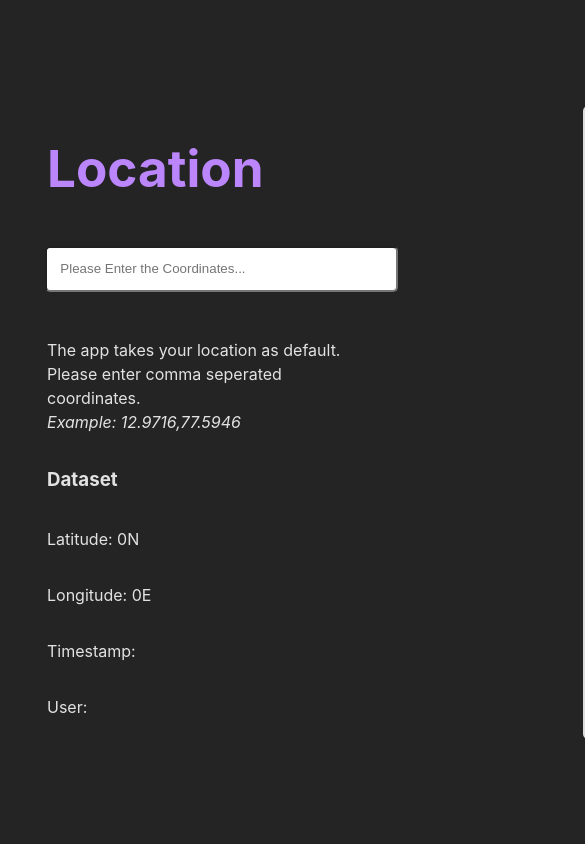
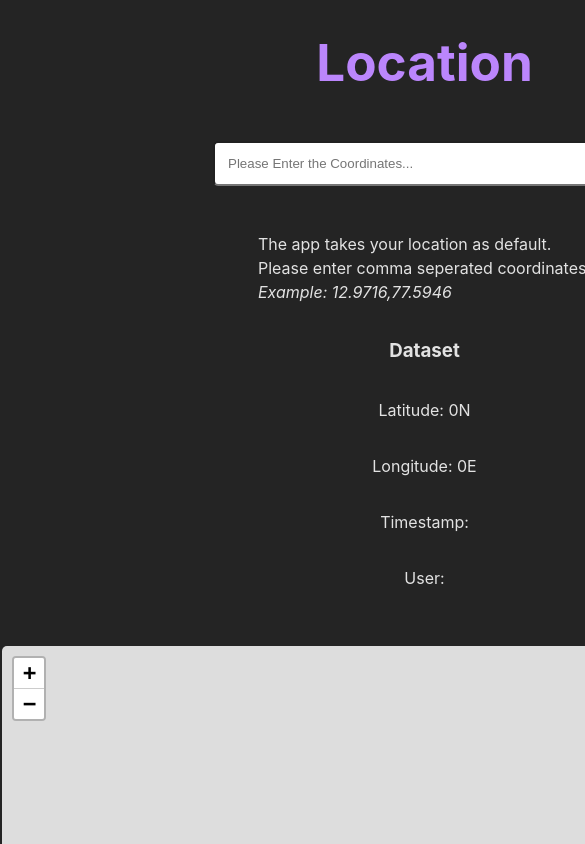
Before and after one commit to srivcodes/location, a React (Vite) app: page / in a window 390 px wide. Shown: the top 844 px of the page, 585 px wide, since content can reach past the window. Built offline with nearby package versions, Linux system fonts and the light colour scheme; no server answers.

Commit message:
feature: made the web-app responsive to multiple screen sizes

```diff
--- a/package.json
+++ b/package.json
@@ -1,16 +1,15 @@
 {
   "name": "location",
   "private": true,
-  "version": "0.0.0",
-  "type": "module",
+  "version": "1.0.0",
   "scripts": {
     "dev": "vite",
     "build": "vite build",
     "preview": "vite preview"
   },
   "dependencies": {
+    "@react-leaflet/core": "^2.0.1",
     "@vitejs/plugin-react": "^2.1.0",
-    "@react-leaflet/core": "^2.0.1",
     "axios": "^0.27.2",
     "leaflet": "^1.9.0",
     "osmtogeojson": "^3.0.0-beta.4",
--- a/src/components/LeftPanel/LeftPanel.css
+++ b/src/components/LeftPanel/LeftPanel.css
@@ -29,3 +29,24 @@ h1 {
   margin-left: 27px;
   margin-bottom: 50px;
 }
+
+@media (min-width: 320px) and (max-width: 769px){
+  .app {
+    /* background-color: red; */
+    display: flex;
+    flex-direction: column;
+  }
+
+  .input-field {
+    padding: 1em;
+    width: 50%;
+    margin-left: 25px;
+    border-radius: 5px;
+    margin-bottom: 30px;
+  }
+
+  .content{
+    align-items: center;
+  }
+
+  }
--- a/src/components/LeftPanel/LeftPanel.jsx
+++ b/src/components/LeftPanel/LeftPanel.jsx
@@ -1,5 +1,4 @@
 import React from 'react';
-
 import '@components/LeftPanel/LeftPanel.css';
 
 function LeftPanel(props) {
--- a/src/components/Map/Map.css
+++ b/src/components/Map/Map.css
@@ -3,6 +3,7 @@
   height: 75vh;
   border-radius: 5px;
   margin-left: 240px;
+  margin-top: 40px;
 }
 
 .app {
@@ -13,3 +14,12 @@
 .card {
   padding: 2em;
 }
+
+@media (min-width: 320px) and (max-width: 769px){
+  .leaflet-container {
+    width: 800px;
+    height: 75vh;
+    border-radius: 5px;
+    margin-left: 2px;
+  }
+}
--- a/vite.config.js
+++ b/vite.config.js
@@ -4,6 +4,9 @@ import path from 'path';
 
 export default defineConfig({
   plugins: [react()],
+  test: {
+    globals: true
+  },
   resolve: {
     alias: {
       '@components': path.resolve(__dirname, './src/components'),
```
Also changed, not shown: 2 other files (tests, documents, lock files or other folders).
